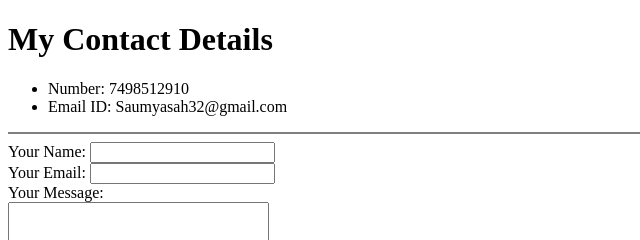
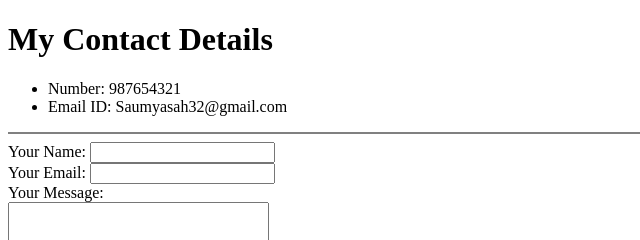
Before and after one commit to saumyasah/CV, a plain HTML site: page Contact.html in a window 1280 px wide. Shown: the top 240 px of the page, 0-640 px from the left. Drawn offline with Linux system fonts and the light colour scheme.

Commit message:
Update Contact.html

```diff
--- a/Contact.html
+++ b/Contact.html
@@ -7,7 +7,7 @@
 <body>
     <h1>My Contact Details</h1>
     <ul>
-        <li>Number: 7498512910</li>
+        <li>Number: 987654321</li>
         <li>Email ID: Saumyasah32@gmail.com</li>
     </ul>
     <hr size="2" noshade>
```
